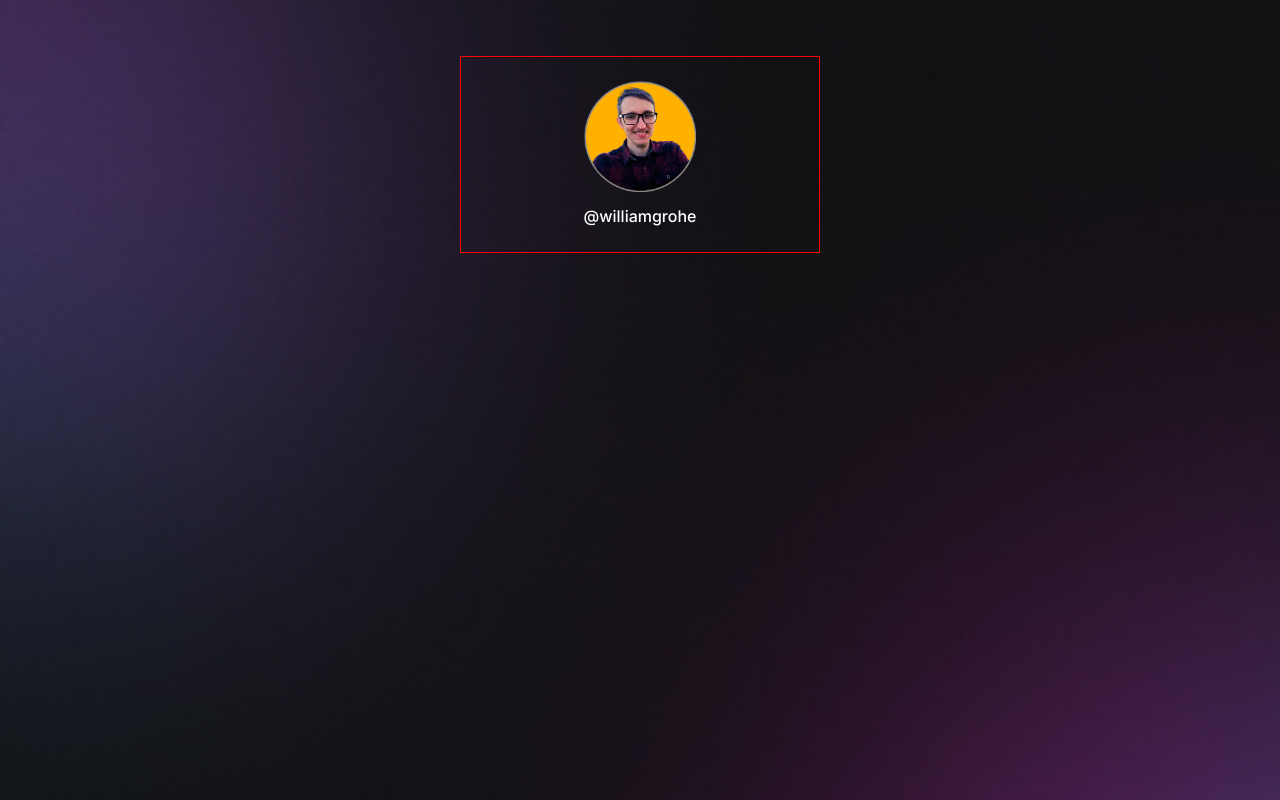
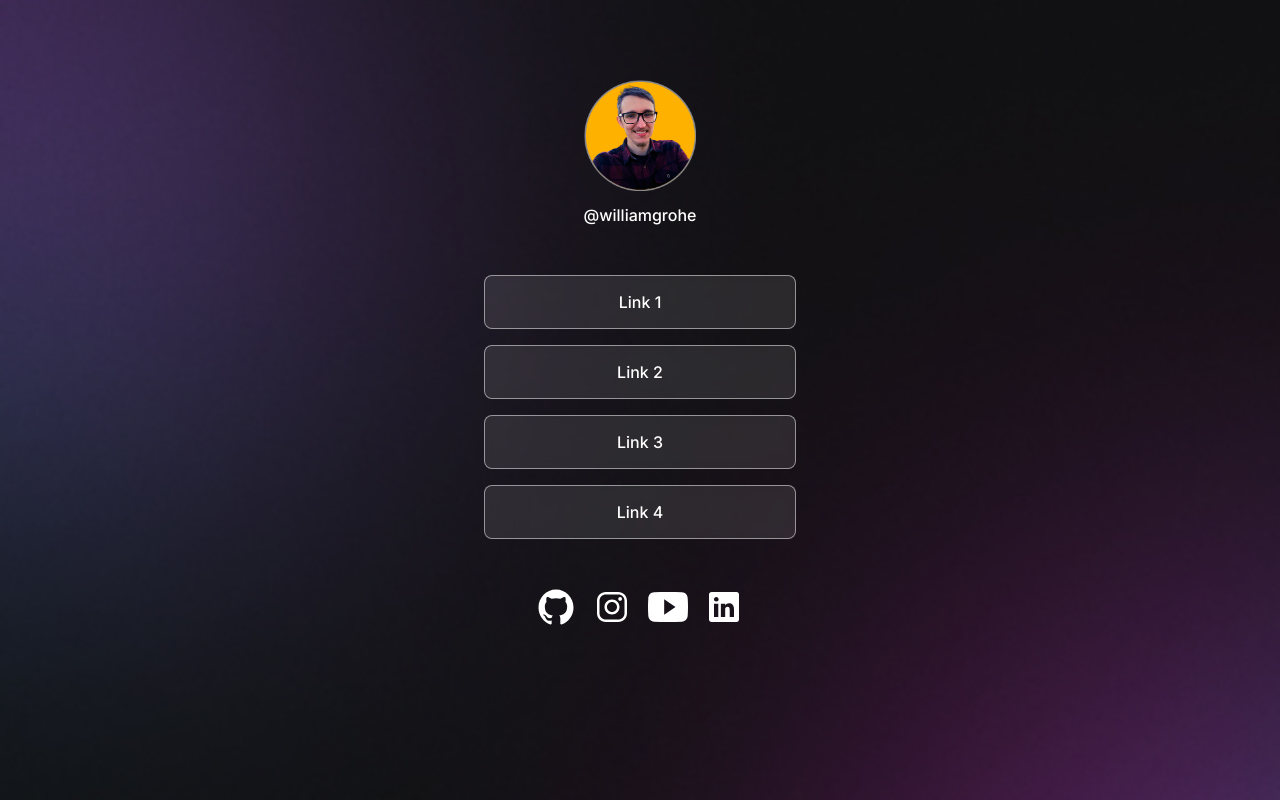
Before and after one commit to WilliamGrohe/devlink, a plain HTML site: page index.html in a window 1280 px wide. Drawn offline with nearby package versions, Linux system fonts and the light colour scheme.

Commit message:
Creatd Links and icons for social-medias

```diff
--- a/index.html
+++ b/index.html
@@ -15,6 +15,30 @@
       <img src="./assets/avatar.png" class="profile-img" alt="Imagem do avatar">
       <p>@williamgrohe</p>
     </div>
+    <div id="links">
+      <ul>
+        <li>
+          <a href="#" target="_blank" rel="">Link 1</a>
+        </li>
+        <li>
+          <a href="#" target="_blank" rel="">Link 2</a>
+        </li>
+        <li>
+          <a href="#" target="_blank" rel="">Link 3</a>
+        </li>
+        <li>
+          <a href="#" target="_blank" rel="">Link 4</a>
+        </li>
+      </ul>
+    </div>
+    <div id="social-links">
+      <ion-icon name="logo-github"></ion-icon>
+      <ion-icon name="logo-instagram"></ion-icon>
+      <ion-icon name="logo-youtube"></ion-icon>
+      <ion-icon name="logo-linkedin"></ion-icon>
+    </div>
   </div>
+
+  <script src="https://unpkg.com/ionicons@4.5.10-0/dist/ionicons.js"></script>
 </body>
 </html>
--- a/style.css
+++ b/style.css
@@ -8,15 +8,15 @@ body {
   background: url(./assets/bg-mobile.jpg) no-repeat top center/cover;
 }
 
-body *{
-  font-family: 'Inter', sans-serif;
+body * {
+  font-family: "Inter", sans-serif;
   color: white;
 }
 
 #container {
   width: 360px;
   margin: 56px auto 0;
-  border: 1px solid red;
+  padding: 0 24px;
 }
 
 #profile {
@@ -33,3 +33,47 @@ body *{
   line-height: 24px;
   padding-top: 8px;
 }
+
+/* links */
+#links{
+ padding: 24px 0;
+}
+
+ul {
+  list-style: none;
+  display: flex;
+  flex-direction: column;
+  gap: 16px;
+}
+
+ul li a {
+  display: flex;
+  align-items: center;
+  justify-content: center;
+  text-decoration: none;
+  font-weight: 500;
+
+  padding: 16px 24px;
+  background: rgba(255, 255, 255, 0.1);
+
+  border: 1px solid rgba(255, 255, 255, 0.5);
+  border-radius: 8px;
+
+  backdrop-filter: blur(4px);
+  -webkit-backdrop-filter: blur(4px);
+
+  transition: background 0.3s;
+}
+
+ul li a:hover {
+  background: rgba(255, 255, 255, 0.05);
+  border: 1px solid white;
+}
+
+#social-links {
+  padding: 24px 0;
+  font-size: 40px;
+  display: flex;
+  gap: 16px;
+  justify-content: center;
+}
```
